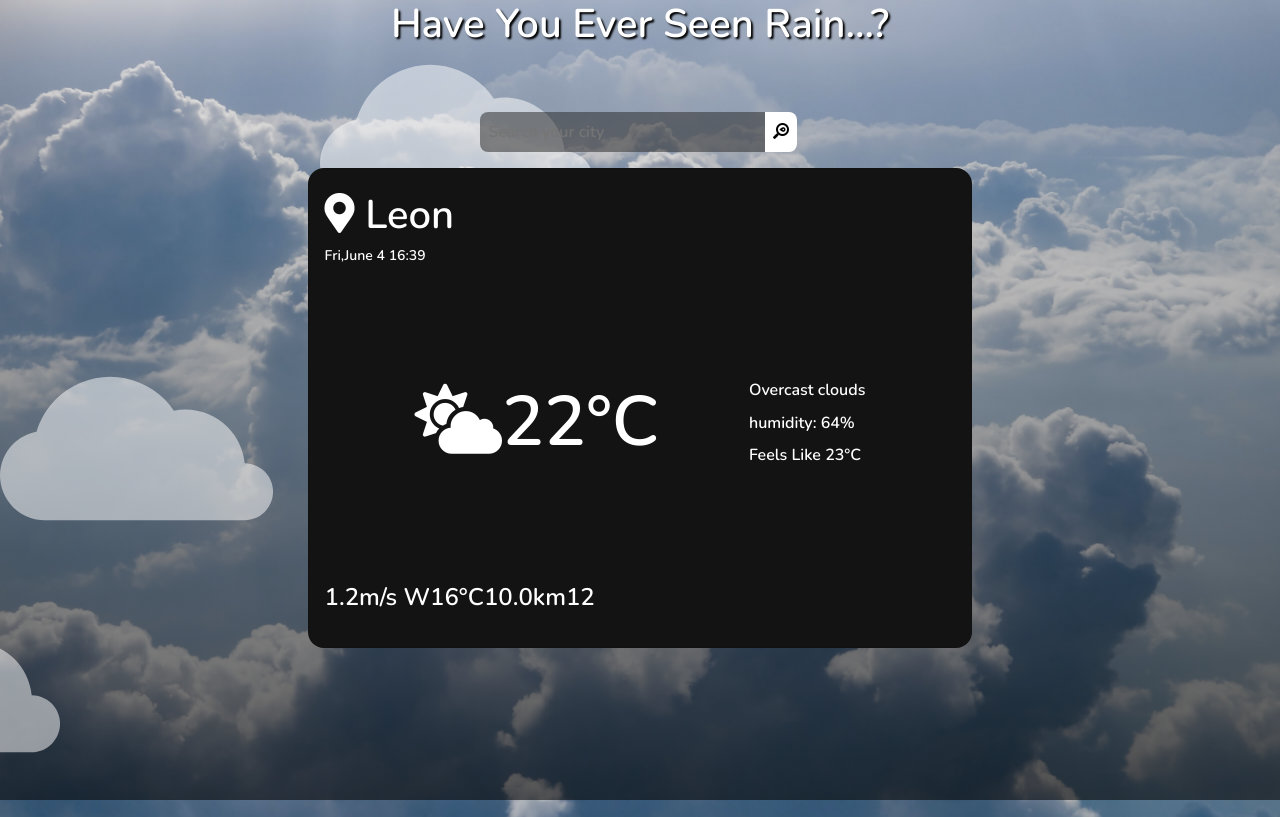
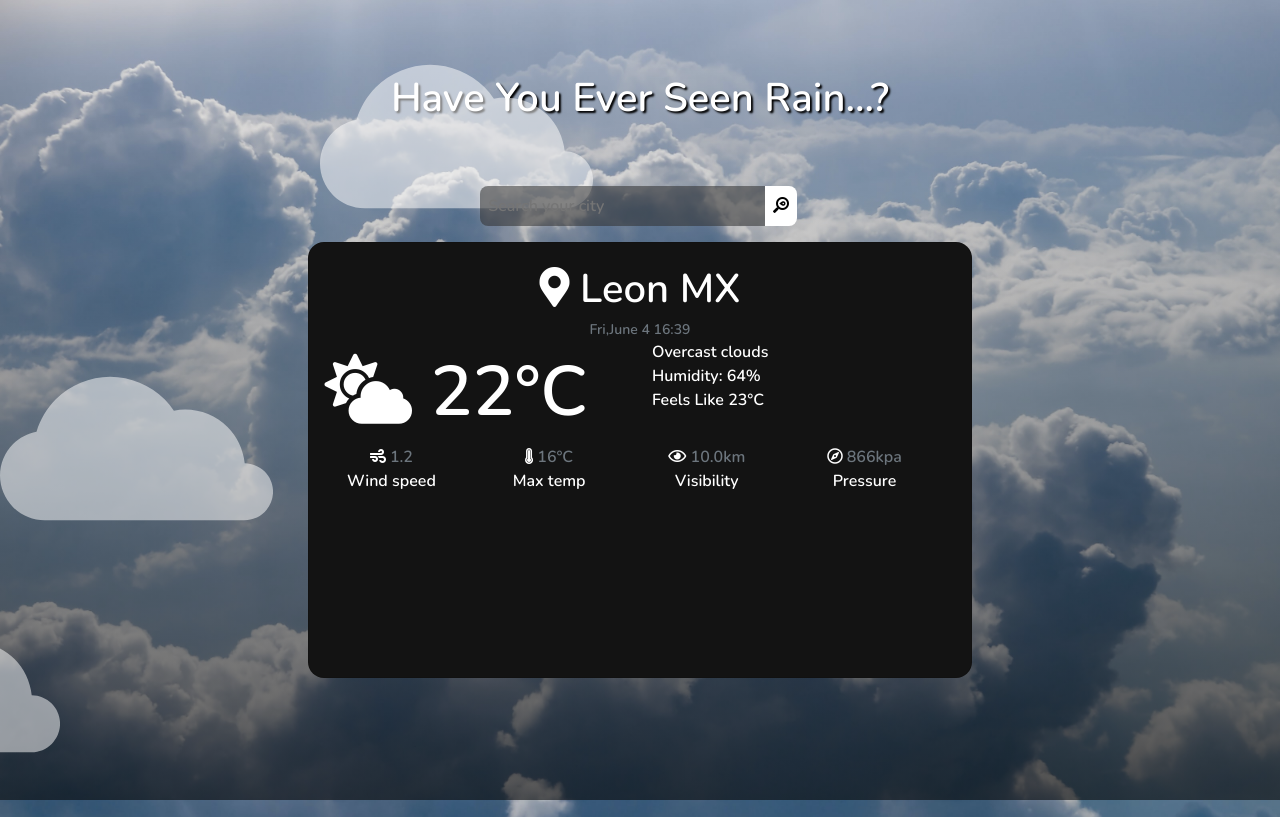
Before and after one commit to Diegodsha/HAYESER, a website built with webpack: page src/index.html in a window 1280 px wide. Built offline with nearby package versions, Linux system fonts and the light colour scheme.

Commit message:
Update card layout

```diff
--- a/src/index.html
+++ b/src/index.html
@@ -347,6 +347,17 @@
       </svg>
     </div>
     <div class="container d-flex flex-column justify-content-center">
+      <div class="alert alert-warning alert-dismissible fade" role="alert">
+        <strong class="alert-msg"
+          >Error! City not found please search again.</strong
+        >
+        <button
+          type="button"
+          class="btn-close"
+          data-bs-dismiss="alert"
+          aria-label="Close"
+        ></button>
+      </div>
       <div class="row justify-content-center h-100">
         <div class="col-9 d-flex flex-column">
           <h1 class="text-center text-white mb-5">
@@ -363,36 +374,121 @@
           <div
             class="card align-self-center p-3 d-flex justify-content-between"
           >
-            <div class="city d-flex flex-column">
+            <div class="row">
+              <div class="col-12">
+                <div class="city d-flex flex-column text-center">
                   <span class="city-name" style="font-size: 2.5rem">
-                <i class="fas fa-map-marker-alt"></i> Leon</span
+                    <i class="fas fa-map-marker-alt"></i>
+                    <span class="city-name-text">Leon</span>
+                    <span class="country-name">MX</span></span
                   >
-              <small class="hour">Fri,June 4 16:39</small>
+                  <small class="hour text-secondary">Fri,June 4 16:39</small>
                 </div>
-            <div class="main-info d-flex justify-content-evenly">
+              </div>
+              <div class="col-12 col-lg-6">
                 <div class="temperature" style="font-size: 70px">
-                <i class="fas fa-cloud-sun"></i>22°C
+                  <span class="weather-icon">
+                    <i class="fas fa-cloud-sun"></i>
+                  </span>
+                  <span class="temperature-text">22°C</span>
                 </div>
-              <div class="extra-info d-flex flex-column justify-content-evenly">
+              </div>
+              <div class="col-12 col-lg-6">
+                <div
+                  class="extra-info d-flex flex-column justify-content-evenly"
+                >
                   <span class="sky">Overcast clouds</span
                   ><span class="humidity"
-                  >humidity: <span class="humidity-percentage">64%</span></span
+                    >Humidity:
+                    <span class="humidity-percentage">64%</span></span
                   ><span class="feels-like"
                     >Feels Like <span class="feels-like-deg">23°C</span>
                   </span>
                 </div>
               </div>
-            <div
-              class="extra-info justify-content-evenly"
-              style="font-size: 1.5rem"
+              <ul
+                class="
+                  extra-info
+                  list-unstyled
+                  d-flex
+                  justify-content-evenly
+                  row
+                "
               >
-              <ul class="list-unstyled d-flex">
-                <li class="wind-speed rounded-pill pill-dark">1.2m/s W</li>
-                <li class="rounded-pill dew-point">16°C</li>
-                <li class="rounded-pill visibility">10.0km</li>
-                <li class="rounded-pill uv">12</li>
+                <li
+                  class="
+                    wind-speed
+                    rounded-pill
+                    pill-dark
+                    d-flex
+                    flex-column
+                    col-12 col-lg-3
+                    text-center
+                  "
+                >
+                  <div>
+                    <i class="fas fa-wind me-1"></i
+                    ><span class="wind-speed-text text-secondary">1.2</span>
+                  </div>
+                  <span class="info-desc text-center">Wind speed</span>
+                </li>
+
+                <li
+                  class="
+                    rounded-pill
+                    max-temp
+                    d-flex
+                    flex-column
+                    col-12 col-lg-3
+                    text-center
+                  "
+                >
+                  <div>
+                    <i class="fas fa-thermometer-full"></i>
+                    <span class="max-temp-text text-secondary">16°C</span>
+                  </div>
+                  <span class="info-desc text-center">Max temp</span>
+                </li>
+
+                <li
+                  class="
+                    rounded-pill
+                    visibility
+                    d-flex
+                    flex-column
+                    col-12 col-lg-3
+                    text-center
+                  "
+                >
+                  <div>
+                    <i class="far fa-eye"></i>
+                    <span class="visibility-text text-secondary">10.0km</span>
+                  </div>
+                  <span class="info-desc text-center">Visibility</span>
+                </li>
+
+                <li
+                  class="
+                    rounded-pill
+                    uv
+                    d-flex
+                    flex-column
+                    col-12
+                    text-center
+                    col-lg-3
+                  "
+                >
+                  <div>
+                    <i class="far fa-compass me-1"></i
+                    ><span class="hpa-text text-secondary">866kpa</span>
+                  </div>
+                  <span class="info-desc text-center">Pressure</span>
+                </li>
               </ul>
             </div>
+
+            <!-- <div class="main-info d-flex justify-content-evenly"></div>
+            <div class="extra-info" style="font-size: 1.5rem"></div> -->
           </div>
         </div>
       </div>
```
Lines whose indentation alone changed are shown as unchanged.
